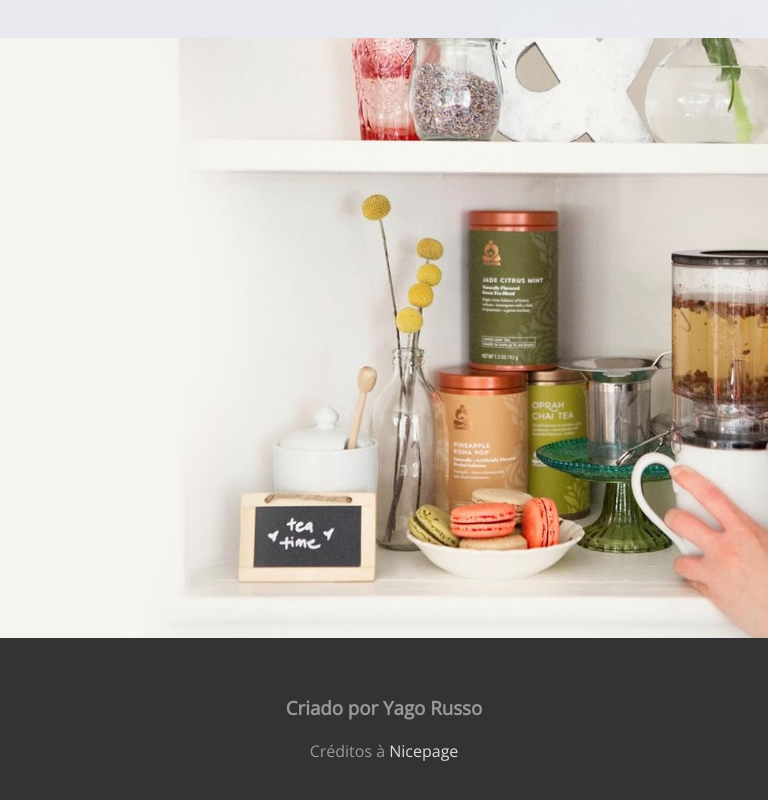
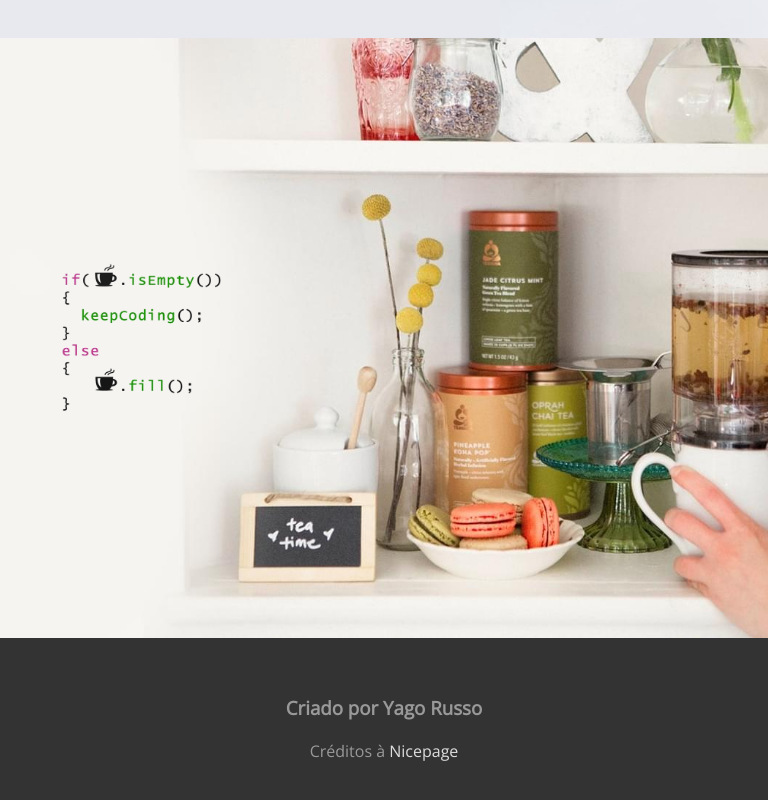
Before and after one commit to YaGRRusso/starbucks, a plain HTML site: page index.html in a window 768 px wide. Shown: the part 3986-4786 px from the top of the page. Drawn offline with nearby package versions, Linux system fonts and the light colour scheme; a web font is replaced by a local one.

Commit message:
coffee meme tablet

```diff
--- a/assets/css/style.css
+++ b/assets/css/style.css
@@ -266,7 +266,7 @@ footer p{
     border: 4px solid var(--primary);
   }
   .area5 img{
-    display: none;
+    width: 160px;
   }
 }
 
```
